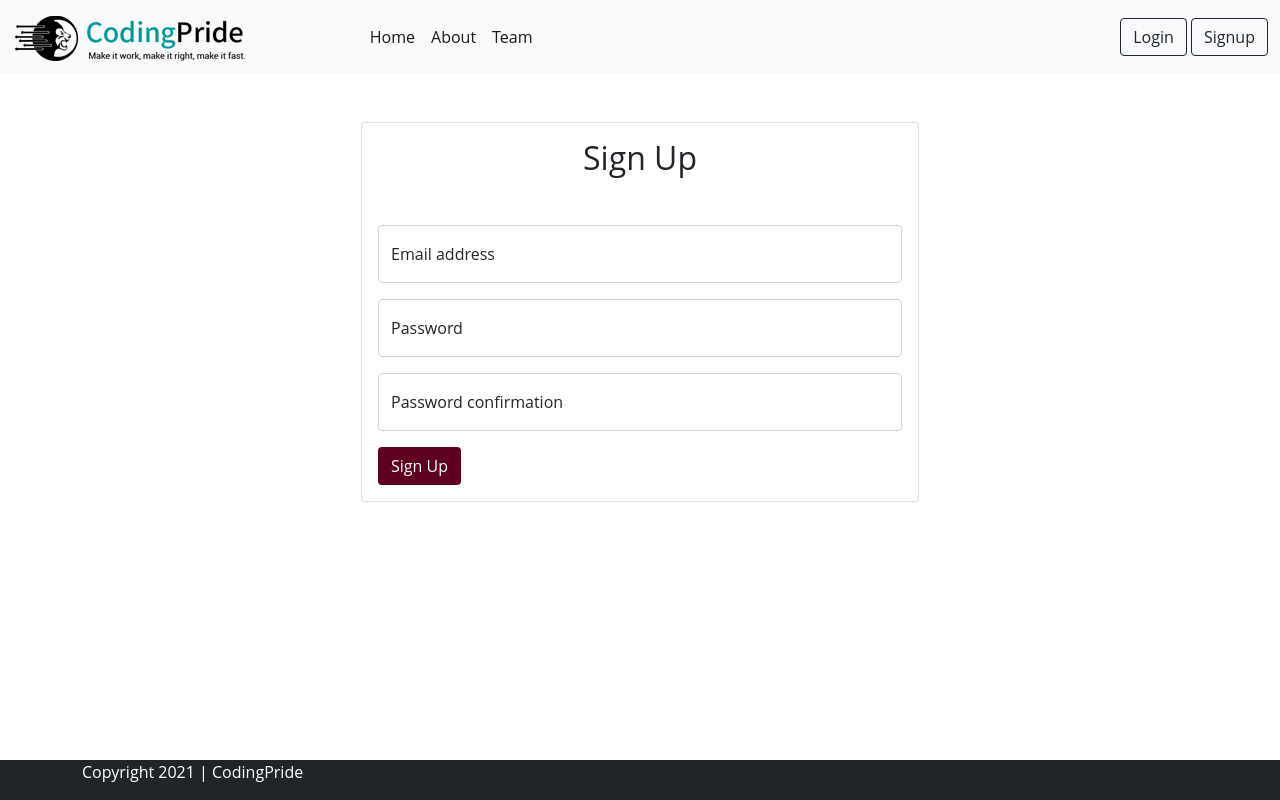
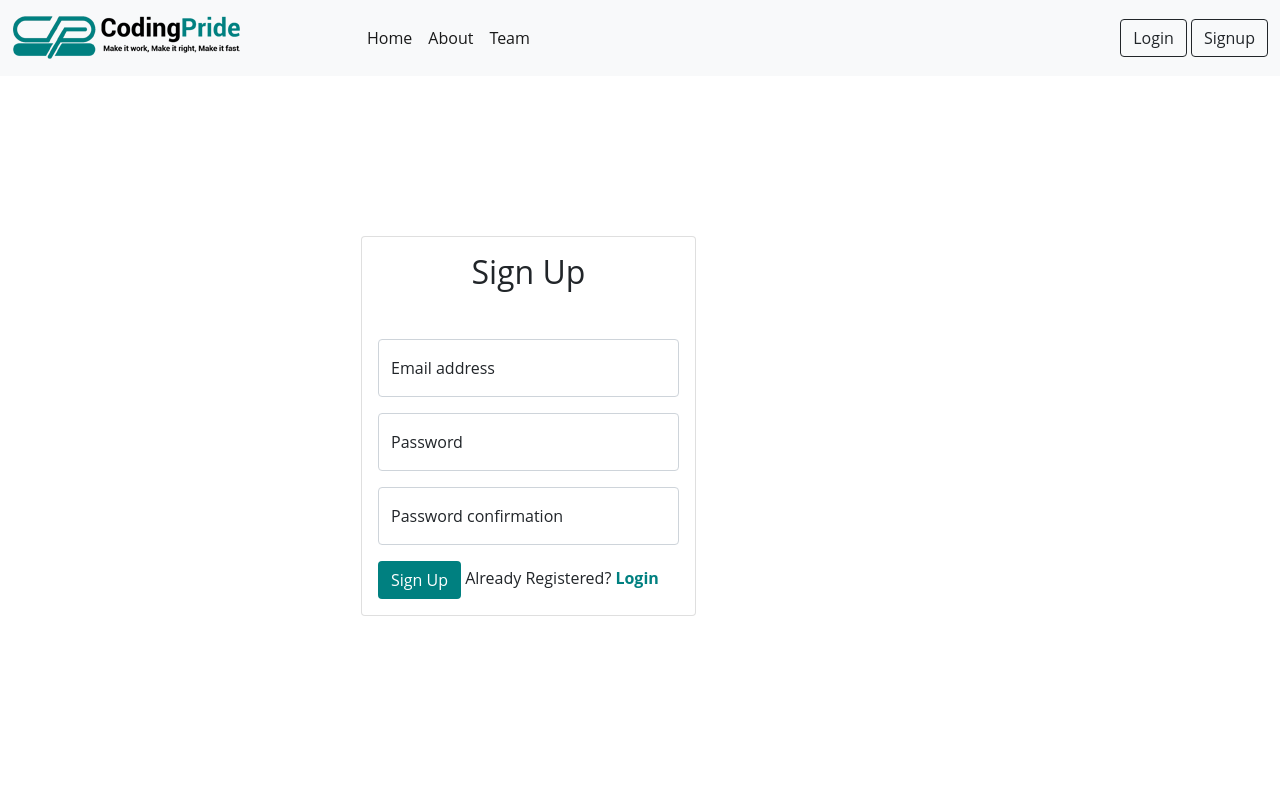
Before and after one commit to CodingPridePlatform/codingpride, a Django app: page /accounts/register/ in a window 1280 px wide. Run offline with Django 3.2, Linux system fonts and the light colour scheme; parts of the project's set-up code (start-up, migrations or seed data) failed here and were passed over; some libraries are stand-ins or nearby versions.

Commit message:
Logofix (#39)
* fixed on login and created profile functionality

* logofix

```diff
--- a/accounts/templates/registration/login.html
+++ b/accounts/templates/registration/login.html
@@ -24,10 +24,5 @@
                 </div>
             </div>
         </form>
-        <div class="border-top pt-3">
-            <small class="text-muted">
-                Forgot Password? <a class="ml-2" href="{% url 'accounts:password_reset' %}">Reset Now!</a>
-            </small>
-        </div>
     </div>
 {% endblock content %}
--- a/accounts/templates/registration/signup.html
+++ b/accounts/templates/registration/signup.html
@@ -2,9 +2,17 @@
 {% load static %}
 {% load crispy_forms_tags %}
 
+{% block stylesheet %}
+<style>
+  footer{
+    display:none;
+  }
+</style>
+{% endblock stylesheet %}
+
 {% block content %}
 <div class="container py-5">
-  <form method="POST" class="col-md-6 offset-md-3 card">
+  <form method="POST" class="col-md-6 offset-md-3 card login-form">
     {% csrf_token %}
     <div class="card-body">
       <h2 class="mb-5 text-center">Sign Up</h2>
@@ -41,7 +49,7 @@
         {% endif %}
       {% endfor %}
 
-      <button class="btn" style="background-color: #600021; color: #fff;">Sign Up</button>
+      <button class="btn">Sign Up</button> Already Registered? <strong><a href="{% url 'accounts:login' %}">Login</a></strong>
     </div>
   </form>
 </div>
--- a/static/css/style.css
+++ b/static/css/style.css
@@ -38,3 +38,22 @@ body {
         display:none;
     }
 }
+
+
+/* ----------------------------- Login Form------------------------------- */
+ @media only screen and (min-width:768px){
+    .login-form{
+        width: 30%;
+        margin-top: 10%;
+        }
+
+
+ }
+ .login-form button{
+    background-color: #008080;
+    color: #fff;
+}
+.login-form a{
+   color:#008080;
+   text-decoration: none;
+}
--- a/templates/base.html
+++ b/templates/base.html
@@ -13,6 +13,7 @@
   <link href="https://fonts.googleapis.com/css2?family=Noto+Sans+KR:wght@100;300;400;500;700;900&display=swap" rel="stylesheet">
 
   <title>CodingPride - {% block title %}{% endblock %}</title>
+  {% block stylesheet %}{% endblock stylesheet %}
 </head>
 
 <body>
```
Also changed, not shown: static/images/logo-mobile.png, static/images/logo.png.
